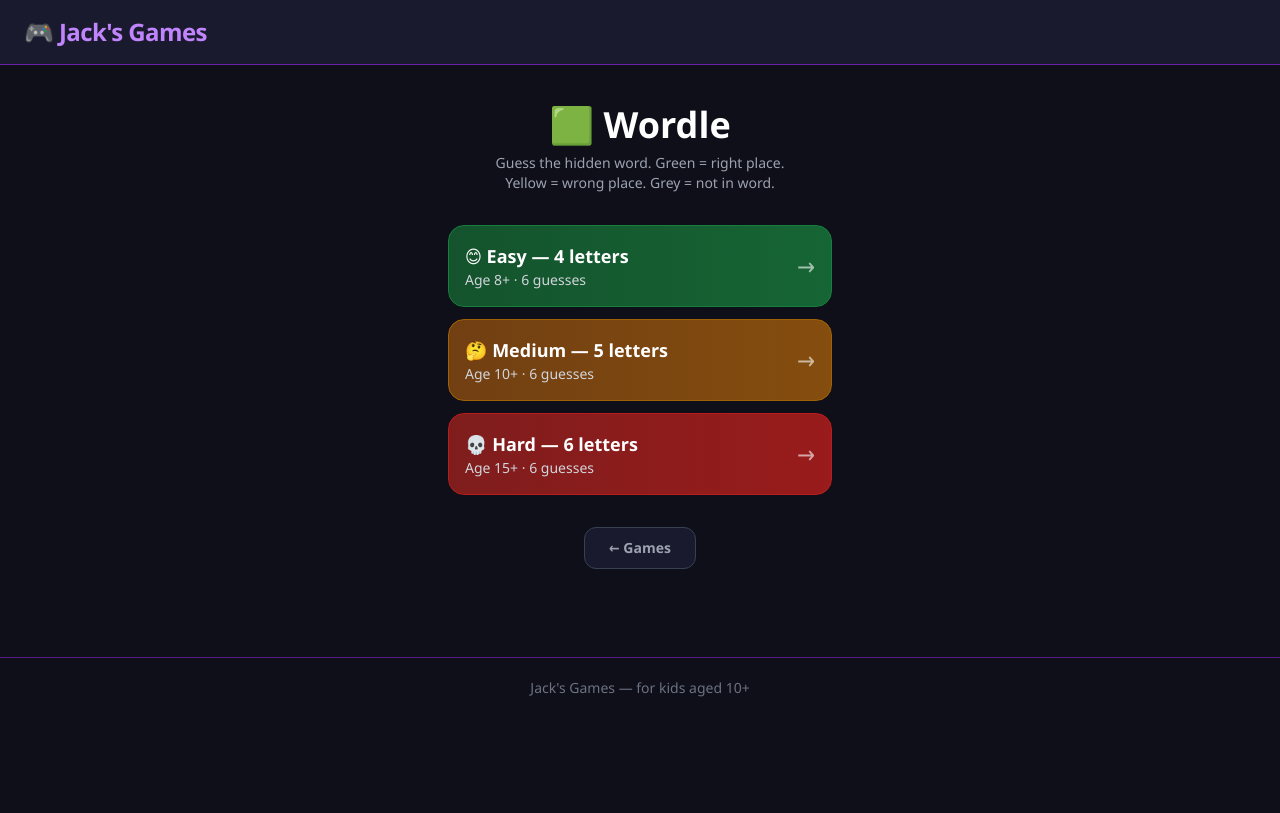
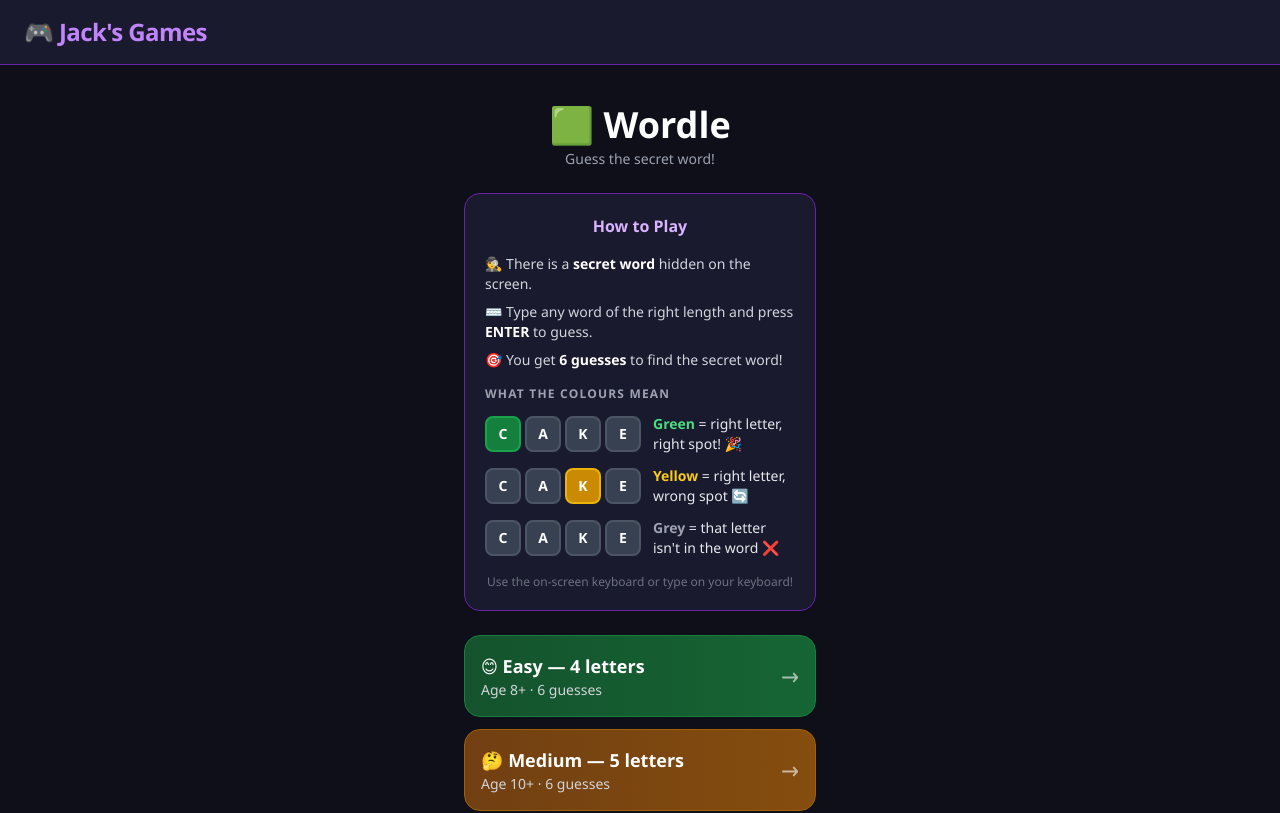
Before and after one commit to JBowmanCODE/jacks-games, a Next.js app: page /wordle in a window 1280 px wide. Shown: the top 813 px of the page. Built offline with nearby package versions, Linux system fonts and the light colour scheme.

Commit message:
Add how to play guide to Wordle with colour examples for young players

```diff
--- a/app/wordle/WordleGame.tsx
+++ b/app/wordle/WordleGame.tsx
@@ -162,12 +162,70 @@
   // ── Difficulty picker ─────────────────────────────────────────────
   if (!started) {
     return (
-      <div className="flex flex-col items-center gap-8 px-4">
+      <div className="flex flex-col items-center gap-6 px-4 max-w-sm mx-auto w-full">
         <div className="text-center">
-          <h1 className="mb-2 text-3xl sm:text-4xl font-extrabold text-white">🟩 Wordle</h1>
-          <p className="text-gray-400 text-sm max-w-xs mx-auto">
-            Guess the hidden word. Green = right place. Yellow = wrong place. Grey = not in word.
-          </p>
+          <h1 className="mb-1 text-3xl sm:text-4xl font-extrabold text-white">🟩 Wordle</h1>
+          <p className="text-gray-400 text-sm">Guess the secret word!</p>
+        </div>
+
+        {/* How to play */}
+        <div className="w-full rounded-2xl border border-purple-800 bg-[#1a1a2e] p-5 space-y-4">
+          <h2 className="text-base font-extrabold text-purple-300 text-center">How to Play</h2>
+
+          <div className="space-y-2 text-sm text-gray-300">
+            <p>🕵️ There is a <strong className="text-white">secret word</strong> hidden on the screen.</p>
+            <p>⌨️ Type any word of the right length and press <strong className="text-white">ENTER</strong> to guess.</p>
+            <p>🎯 You get <strong className="text-white">6 guesses</strong> to find the secret word!</p>
+          </div>
+
+          {/* Colour guide */}
+          <div className="space-y-3">
+            <p className="text-xs font-semibold text-gray-400 uppercase tracking-widest">What the colours mean</p>
+
+            {/* Green example */}
+            <div className="flex items-center gap-3">
+              <div className="flex gap-1 shrink-0">
+                {["C","A","K","E"].map((l, i) => (
+                  <div key={i} className={`w-9 h-9 flex items-center justify-center rounded-lg font-extrabold text-white text-sm border-2 ${i === 0 ? "bg-green-700 border-green-600" : "bg-gray-700 border-gray-600"}`}>
+                    {l}
+                  </div>
+                ))}
+              </div>
+              <p className="text-sm text-gray-200">
+                <span className="font-bold text-green-400">Green</span> = right letter, right spot! 🎉
+              </p>
+            </div>
+
+            {/* Yellow example */}
+            <div className="flex items-center gap-3">
+              <div className="flex gap-1 shrink-0">
+                {["C","A","K","E"].map((l, i) => (
+                  <div key={i} className={`w-9 h-9 flex items-center justify-center rounded-lg font-extrabold text-white text-sm border-2 ${i === 2 ? "bg-yellow-600 border-yellow-500" : "bg-gray-700 border-gray-600"}`}>
+                    {l}
+                  </div>
+                ))}
+              </div>
+              <p className="text-sm text-gray-200">
+                <span className="font-bold text-yellow-400">Yellow</span> = right letter, wrong spot 🔄
+              </p>
+            </div>
+
+            {/* Grey example */}
+            <div className="flex items-center gap-3">
+              <div className="flex gap-1 shrink-0">
+                {["C","A","K","E"].map((l, i) => (
+                  <div key={i} className={`w-9 h-9 flex items-center justify-center rounded-lg font-extrabold text-white text-sm border-2 ${i === 3 ? "bg-gray-700 border-gray-600 text-gray-400" : "bg-gray-700 border-gray-600"}`}>
+                    {l}
+                  </div>
+                ))}
+              </div>
+              <p className="text-sm text-gray-200">
+                <span className="font-bold text-gray-400">Grey</span> = that letter isn&apos;t in the word ❌
+              </p>
+            </div>
+          </div>
+
+          <p className="text-xs text-gray-500 text-center">Use the on-screen keyboard or type on your keyboard!</p>
         </div>
         <div className="w-full max-w-sm space-y-3">
           {(["easy", "medium", "hard"] as Difficulty[]).map((d) => {
```
